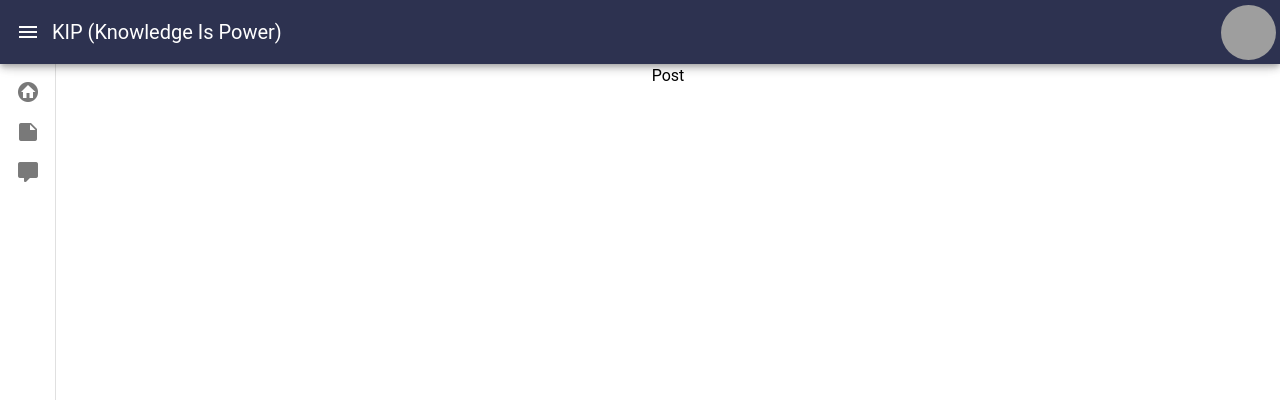
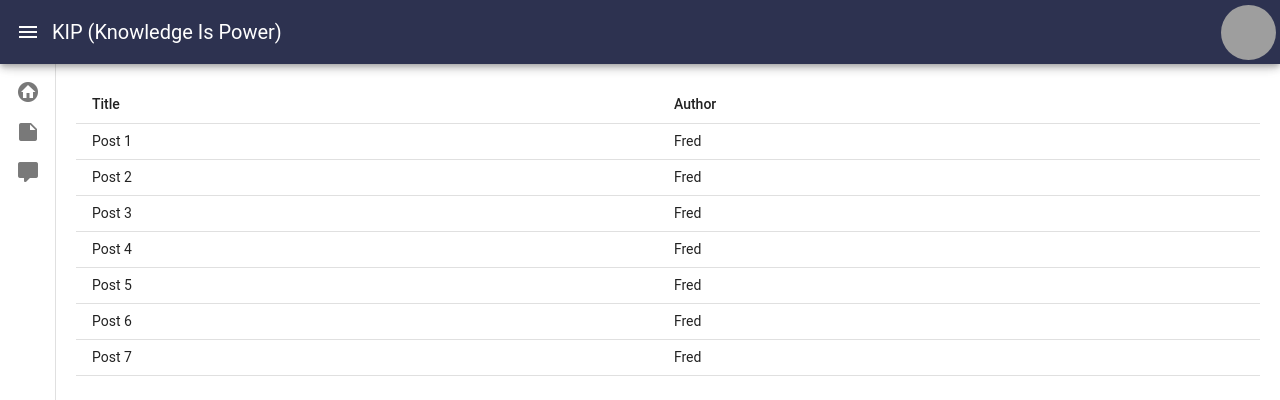
Before and after one commit to beyond-sw-camp/be03-fin-5TEAM-KIP, a Nuxt app in the folder kip-fe/: page /posts in a window 1280 px wide. Shown: the top 400 px of the page. Built offline with nearby package versions, Linux system fonts and the light colour scheme; grey boxes are pictures that could not be loaded.

Commit message:
[Front] 테이블 생성 테스트

```diff
--- a/kip-fe/layouts/default.vue
+++ b/kip-fe/layouts/default.vue
@@ -30,6 +30,7 @@ const drawer = ref(true);
                 image="https://avatars.githubusercontent.com/u/123573918?v=4"
                 size="55"
                 v-bind="props"
+                class="cursor-pointer"
             />
           </template>
           <v-list>
@@ -68,8 +69,11 @@ const drawer = ref(true);
     </v-navigation-drawer>
 
     <!--  메인 페이지  -->
-    <v-main class="d-flex align-center justify-center">
+    <v-main>
+      <div class="pa-5">
       <NuxtPage/>
+      </div>
+
     </v-main>
 
   </v-layout>
--- a/kip-fe/pages/posts/index.vue
+++ b/kip-fe/pages/posts/index.vue
@@ -1,12 +1,41 @@
 <script setup lang="ts">
-
+const posts = ref([
+  {title: "Post 1", author: "Fred"},
+  {title: "Post 2", author: "Fred"},
+  {title: "Post 3", author: "Fred"},
+  {title: "Post 4", author: "Fred"},
+  {title: "Post 5", author: "Fred"},
+  {title: "Post 6", author: "Fred"},
+  {title: "Post 7", author: "Fred"},
+  {title: "Post 8", author: "Fred"},
+  {title: "Post 9", author: "Fred"},
+]);
 </script>
 
 <template>
-  <div>
-    Post
-  </div>
-
+  <v-table
+  :height="300"
+  :fixed-header="true"
+  :density="'compact'"
+  :hover="true"
+  >
+    <thead>
+    <tr>
+      <th class="text-left">
+        Title
+      </th>
+      <th class="text-left">
+        Author
+      </th>
+    </tr>
+    </thead>
+    <tbody>
+    <tr v-for="item in posts" :key="item.title">
+      <td>{{ item.title }}</td>
+      <td>{{ item.author }}</td>
+    </tr>
+    </tbody>
+  </v-table>
 </template>
 
 <style scoped>
```
